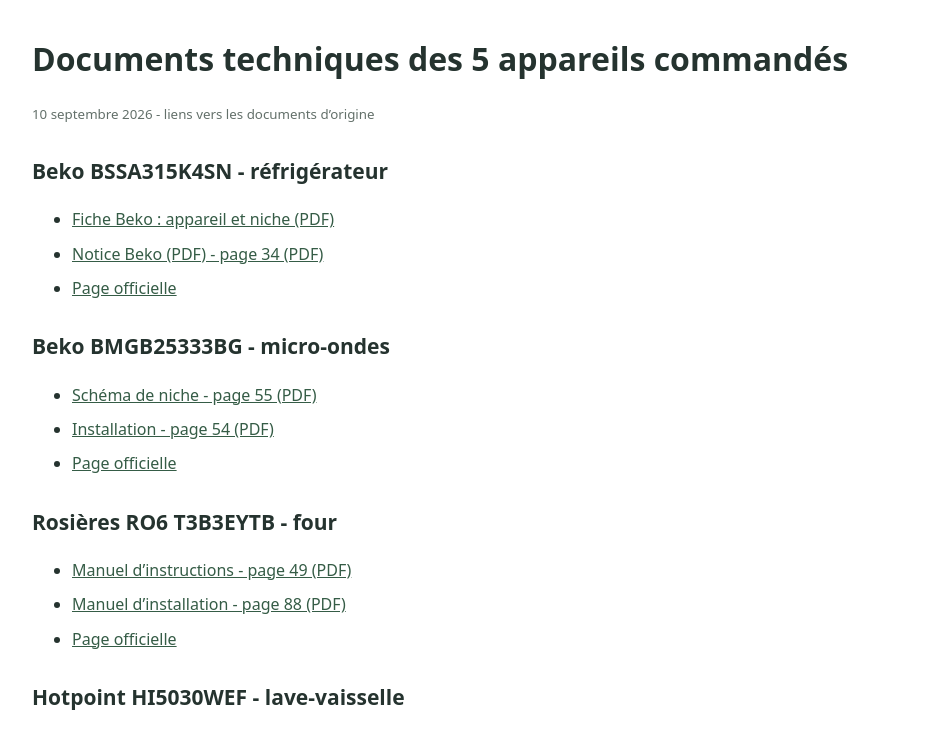
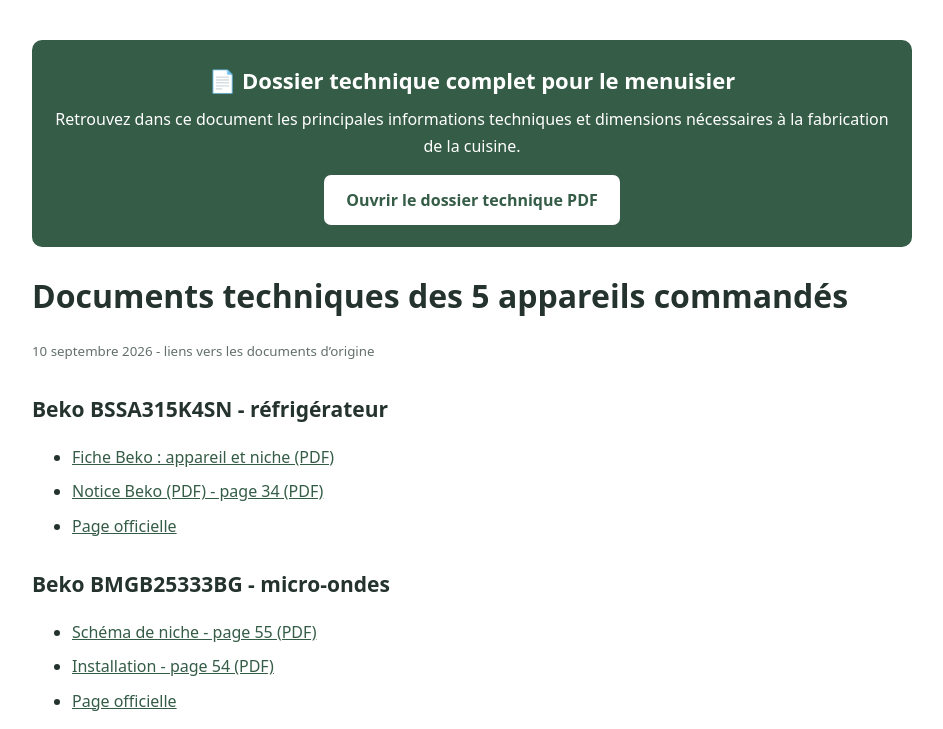
Before and after one commit to a-favier/kitchen, a plain HTML site: page index.html in a window 1280 px wide. Shown: the top 729 px of the page, without its empty margins (168-1111 px from the left). Drawn offline with Linux system fonts and the light colour scheme.

Commit message:
add index

```diff
--- a/Liens_notices_constructeurs.html
+++ b/index.html
@@ -42,10 +42,57 @@
         small {
             color: #63706a;
         }
+
+		.download-main {
+			background: #355c46;
+			color: white;
+			padding: 22px;
+			margin-bottom: 30px;
+			border-radius: 10px;
+			text-align: center;
+		}
+
+		.download-main strong {
+			display: block;
+			font-size: 22px;
+			margin-bottom: 8px;
+		}
+
+		.download-main p {
+			margin: 0 0 16px 0;
+		}
+
+		.download-main a {
+			display: inline-block;
+			background: white;
+			color: #355c46;
+			padding: 12px 22px;
+			border-radius: 7px;
+			text-decoration: none;
+			font-weight: 700;
+		}
+
+		.download-main a:hover {
+			background: #faf5e9;
+		}
     </style>
 </head>
 
 <body>
+
+	<div class="download-main">
+		<strong>📄 Dossier technique complet pour le menuisier</strong>
+
+		<p>
+			Retrouvez dans ce document les principales informations techniques
+			et dimensions nécessaires à la fabrication de la cuisine.
+		</p>
+
+		<a href="./Dossier_technique_menuisier.pdf" target="_blank">
+			Ouvrir le dossier technique PDF
+		</a>
+	</div>
+
 
     <h1>Documents techniques des 5 appareils commandés</h1>
 
```
Also changed, not shown: 2 other files.
